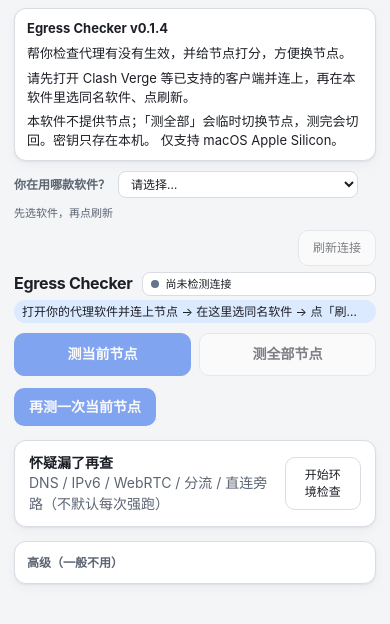
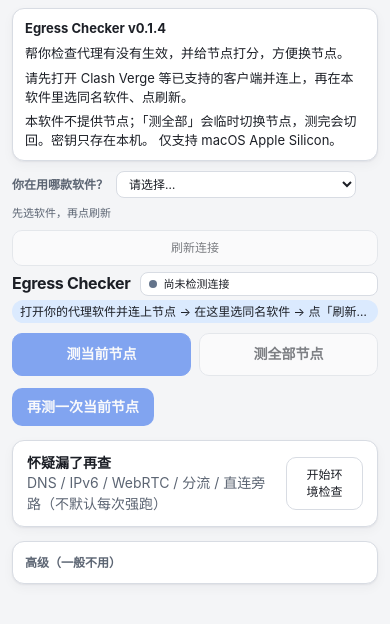
Before and after one commit to JTee77/egress-checker, a React (Vite) app: page / in a window 390 px wide. Shown: the top 624 px of the page. Built offline with nearby package versions, Linux system fonts and the light colour scheme.

Commit message:
fix(ui): fill window width; lower min size for narrow screens
Drop home-page 1200px cap, widen main padding, densify grids with
auto-fill, and set window minWidth 420 for portrait-friendly resize.

```diff
--- a/src/styles/app.css
+++ b/src/styles/app.css
@@ -129,9 +129,10 @@
   min-height: 0;
   overflow: auto;
   -webkit-overflow-scrolling: touch;
-  padding: 8px 14px 12px;
+  padding: 10px 20px 16px;
   width: 100%;
-  max-width: 100%;
+  max-width: none;
+  box-sizing: border-box;
 }
 
 .page-header {
@@ -310,18 +311,12 @@
   padding-bottom: 8px;
 }
 
-/* 首页：4 列密集布局；卡多时纵向滚动（过程默认折叠，点「查看过程」展开） */
+/* 首页检测卡：随窗宽加密列数，避免宽屏过稀 */
 .card-grid-home {
-  grid-template-columns: repeat(4, minmax(0, 1fr));
-  gap: 4px;
+  grid-template-columns: repeat(auto-fill, minmax(200px, 1fr));
+  gap: 6px;
   padding-bottom: 0;
   align-items: stretch;
-}
-
-@media (max-width: 980px) {
-  .card-grid-home {
-    grid-template-columns: repeat(2, minmax(0, 1fr));
-  }
 }
 
 .card {
@@ -579,7 +574,8 @@
 }
 
 .about-block {
-  max-width: 640px;
+  max-width: none;
+  width: 100%;
 }
 .home-about {
   margin: 0 0 10px;
@@ -657,8 +653,10 @@
 }
 
 .home-page {
-  max-width: 1200px;
-  margin: 0 auto;
+  width: 100%;
+  max-width: none;
+  margin: 0;
+  box-sizing: border-box;
 }
 
 
@@ -901,7 +899,7 @@
   padding-top: 6px;
   border-top: 1px solid var(--border);
   display: grid;
-  grid-template-columns: repeat(auto-fill, minmax(148px, 1fr));
+  grid-template-columns: repeat(auto-fill, minmax(132px, 1fr));
   gap: 6px;
 }
 
@@ -1034,3 +1032,68 @@
 .home-nodes-summary {
   cursor: default;
 }
+
+/* --- responsive: window fill / narrow / short --- */
+@media (max-width: 720px) {
+  .main {
+    padding: 8px 12px 12px;
+  }
+  .home-ops {
+    align-items: stretch;
+  }
+  .home-ops-refresh {
+    margin-left: 0;
+    width: 100%;
+  }
+  .client-picker {
+    flex: 1 1 100%;
+  }
+  .client-picker-hint {
+    white-space: normal;
+  }
+  .home-chrome-left {
+    flex-wrap: wrap;
+  }
+  .card-grid-home {
+    grid-template-columns: repeat(auto-fill, minmax(160px, 1fr));
+  }
+  .home-nodes-list {
+    grid-template-columns: repeat(auto-fill, minmax(120px, 1fr));
+  }
+}
+
+@media (max-width: 480px) {
+  .card-grid-home {
+    grid-template-columns: 1fr;
+  }
+  .home-nodes-list {
+    grid-template-columns: repeat(auto-fill, minmax(100%, 1fr));
+  }
+}
+
+@media (min-width: 1400px) {
+  .main {
+    padding-left: 24px;
+    padding-right: 24px;
+  }
+  .card-grid-home {
+    grid-template-columns: repeat(auto-fill, minmax(220px, 1fr));
+  }
+  .home-nodes-list {
+    grid-template-columns: repeat(auto-fill, minmax(140px, 1fr));
+  }
+}
+
+@media (max-height: 640px) {
+  .main {
+    padding-top: 6px;
+    padding-bottom: 8px;
+  }
+  .home-about {
+    padding: 8px 10px;
+    margin-bottom: 8px;
+  }
+  .home-about p {
+    margin-bottom: 4px;
+  }
+}
```
Also changed, not shown: src-tauri/tauri.conf.json (+8 -3 lines).
